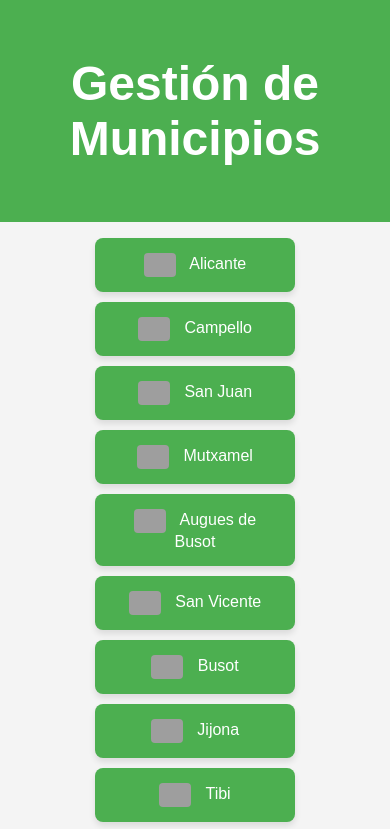
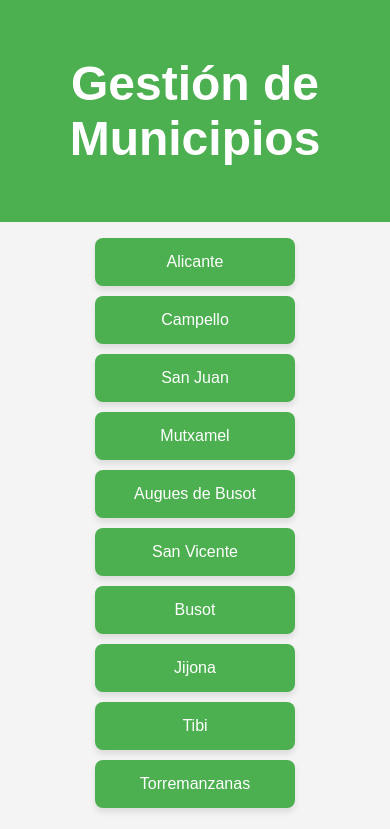
Before and after one commit to InkureAlicante/CoordinacionAlacanti, a Flask app: page / in a window 390 px wide. Shown: the top 829 px of the page. Run offline with Flask 3, Linux system fonts and the light colour scheme; some libraries are stand-ins or nearby versions; grey boxes are pictures that could not be loaded.

Commit message:
Add files via upload

```diff
--- a/static/styles.css
+++ b/static/styles.css
@@ -142,13 +142,5 @@ form {
         border: 2px solid #ddd; /* Borde alrededor del mapa */
         border-radius: 8px; /* Bordes redondeados */
     }
-    .flag-icon {
-        width: auto; /* El ancho se ajustará proporcionalmente */
-        height: 1.5em; /* Ajusta la altura al tamaño del texto */
-        max-width: 40px; /* Tamaño máximo para evitar imágenes grandes */
-        margin-right: 10px; /* Espaciado entre la bandera y el texto */
-        vertical-align: middle; /* Alinea verticalmente con el texto */
-        object-fit: contain; /* Asegura que la imagen no se deforme */
-        border-radius: 4px; /* Bordes redondeados opcionales */
-    }
+
 }
--- a/templates/base.html
+++ b/templates/base.html
@@ -15,10 +15,7 @@
     <ul class="municipios-list">
         {% for municipio in municipios %}
             <li>
-                <a href="/municipio/{{ municipio.name }}">
-                    <img src="/static/images/banderas/{{ municipio.name | replace(' ', '_') | lower }}.png" alt="Bandera de {{ municipio.name }}" class="flag-icon">
-                    {{ municipio.name }}
-                </a>
+                <a href="/municipio/{{ municipio.name }}">{{ municipio.name }}</a>
             </li>
         {% endfor %}
     </ul>
```
